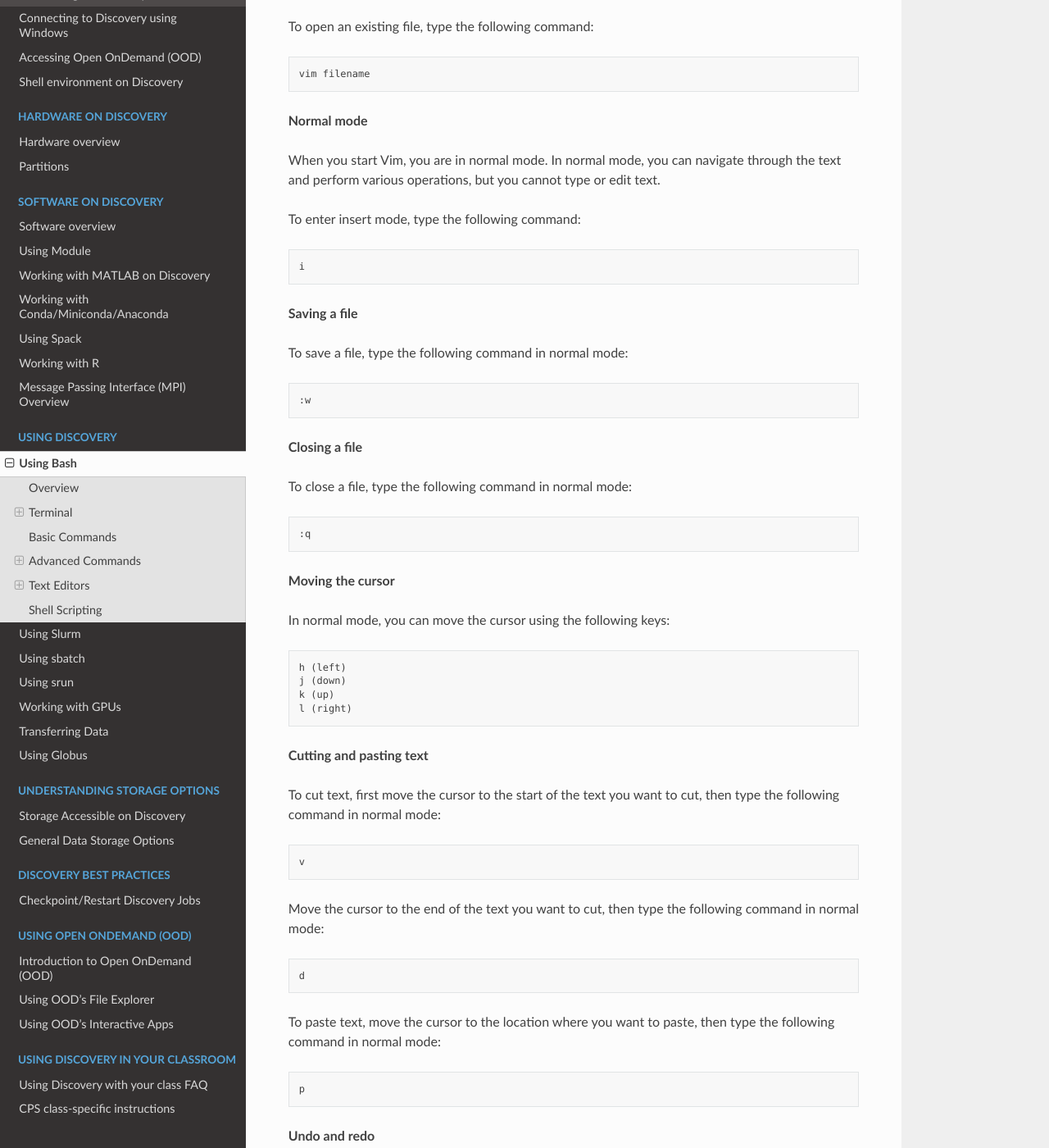
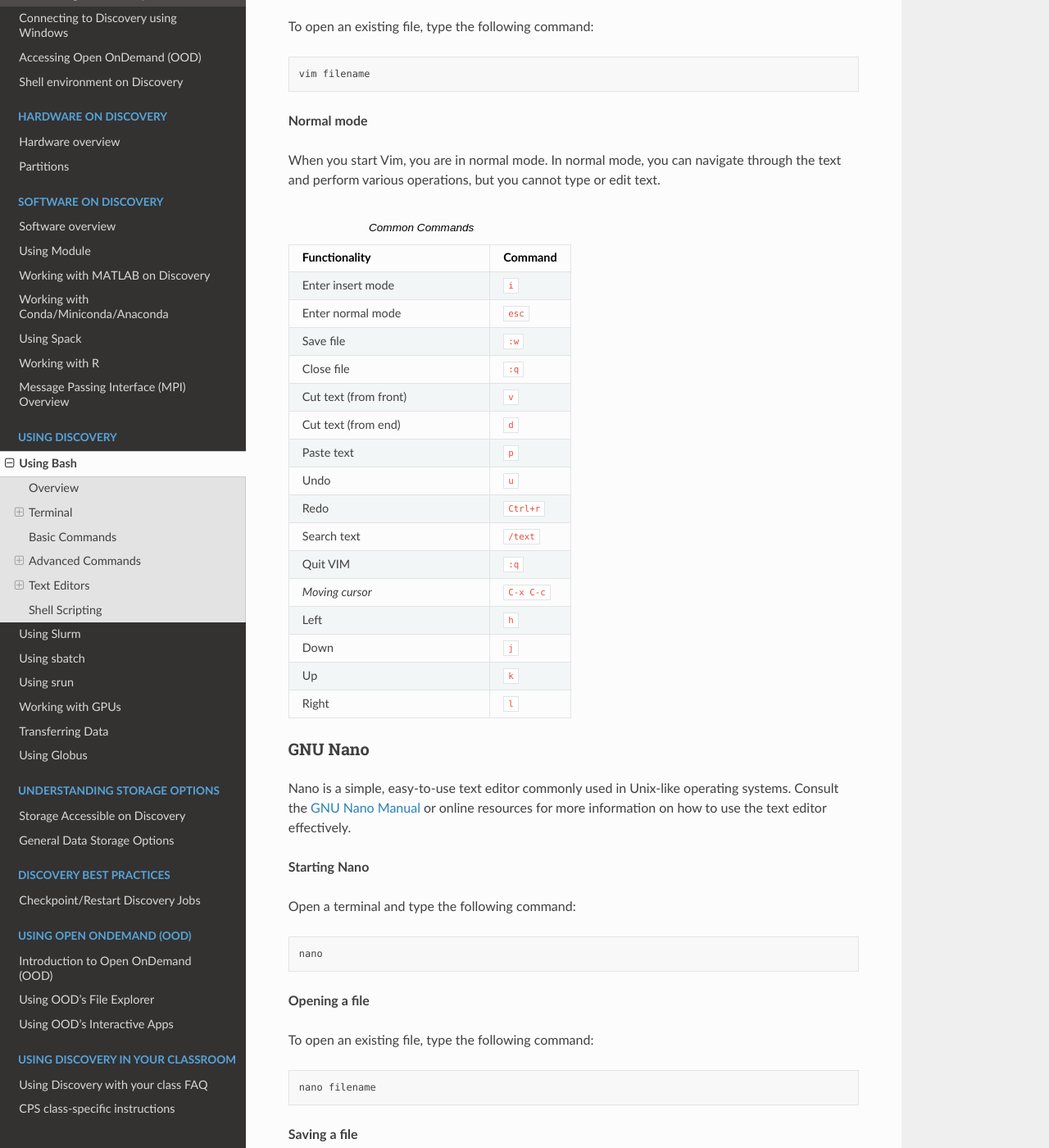
Before and after one commit to northeastern-rc/rc-public-documentation, a Sphinx documentation site: the page built from docs/source/using-discovery/bash.rst, in a window 1280 px wide and 1400 px high, scrolled down 15185 px. Shown: the whole window at 82% size. Built offline with Sphinx 7.4.7 and the Read the Docs theme 2.0.0, drawn with Linux system fonts in a browser that asks for light colours; some of the changed text lies outside the part shown.

Commit message:
Convert VIM command list to a table

```diff
--- a/docs/source/using-discovery/bash.rst
+++ b/docs/source/using-discovery/bash.rst
@@ -599,56 +599,44 @@ To open an existing file, type the following command::
 
 When you start Vim, you are in normal mode. In normal mode, you can navigate through the text and perform various operations, but you cannot type or edit text.
 
-To enter insert mode, type the following command::
+.. list-table:: Common Commands
+   :widths: 50 20
+   :header-rows: 1
 
-   i
-**Saving a file**
-
-To save a file, type the following command in normal mode::
-
-   :w
-**Closing a file**
-
-To close a file, type the following command in normal mode::
-
-   :q
-**Moving the cursor**
-
-In normal mode, you can move the cursor using the following keys::
-
-   h (left)
-   j (down)
-   k (up)
-   l (right)
-**Cutting and pasting text**
-
-To cut text, first move the cursor to the start of the text you want to cut, then type the following command in normal mode::
-
-   v
-Move the cursor to the end of the text you want to cut, then type the following command in normal mode::
-
-   d
-To paste text, move the cursor to the location where you want to paste, then type the following command in normal mode::
-
-   p
-**Undo and redo**
-
-To undo, type the following command in normal mode::
-
-   u
-To redo, type the following command in normal mode::
-
-   Ctrl+r
-**Searching for text**
-
-To search for text, type the following command in normal mode::
-
-   /text
-**Quitting Vim**
-
-To quit Vim, type the following command in normal mode::
-
-   :q
+   * - Functionality
+     - Command
+   * - Enter insert mode
+     - ``i``
+   * - Enter normal mode
+     - ``esc``
+   * - Save file
+     - ``:w``
+   * - Close file
+     - ``:q``
+   * - Cut text (from front)
+     - ``v``
+   * - Cut text (from end)
+     - ``d``
+   * - Paste text
+     - ``p``
+   * - Undo
+     - ``u``
+   * - Redo
+     - ``Ctrl+r``
+   * - Search text
+     - ``/text``
+   * - Quit VIM
+     - ``:q``
+   * - *Moving cursor*
+     - ``C-x C-c``
+   * - Left
+     - ``h``
+   * - Down
+     - ``j``
+   * - Up
+     - ``k``
+   * - Right
+     - ``l``
 
 GNU Nano
 ---------
```
